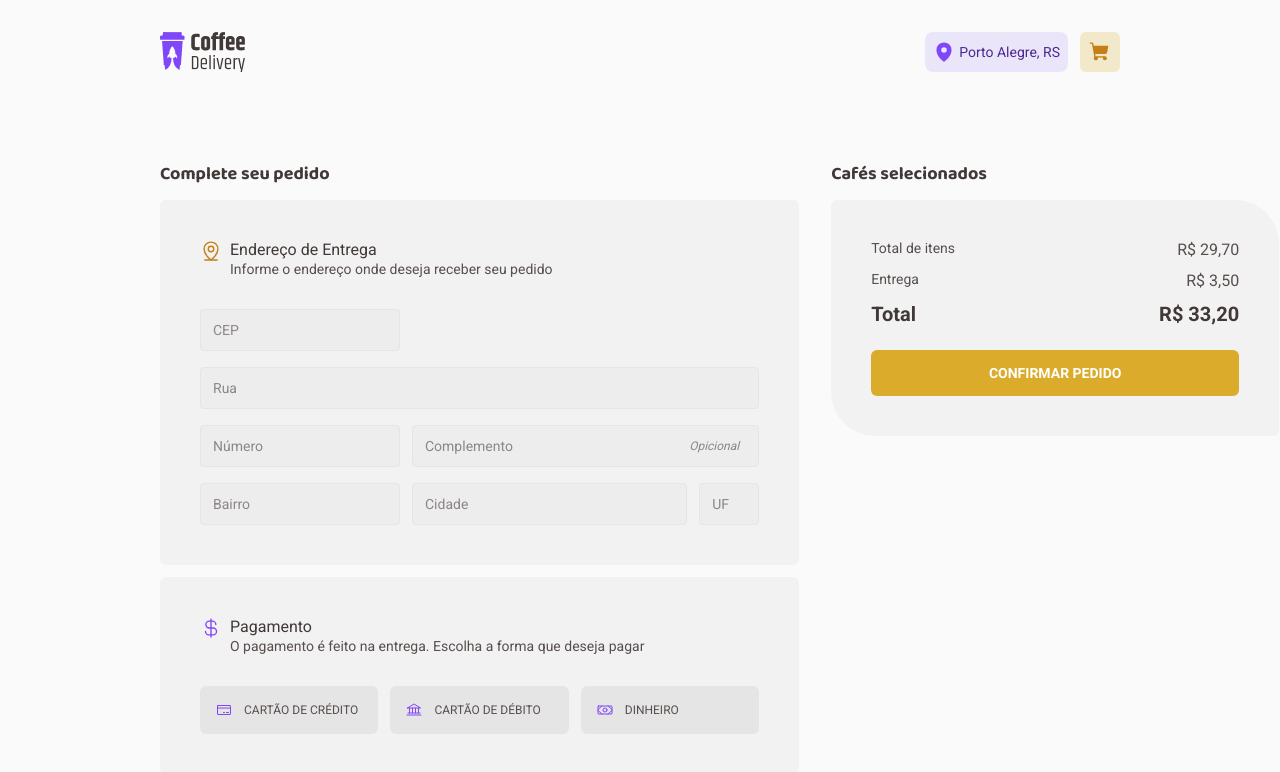
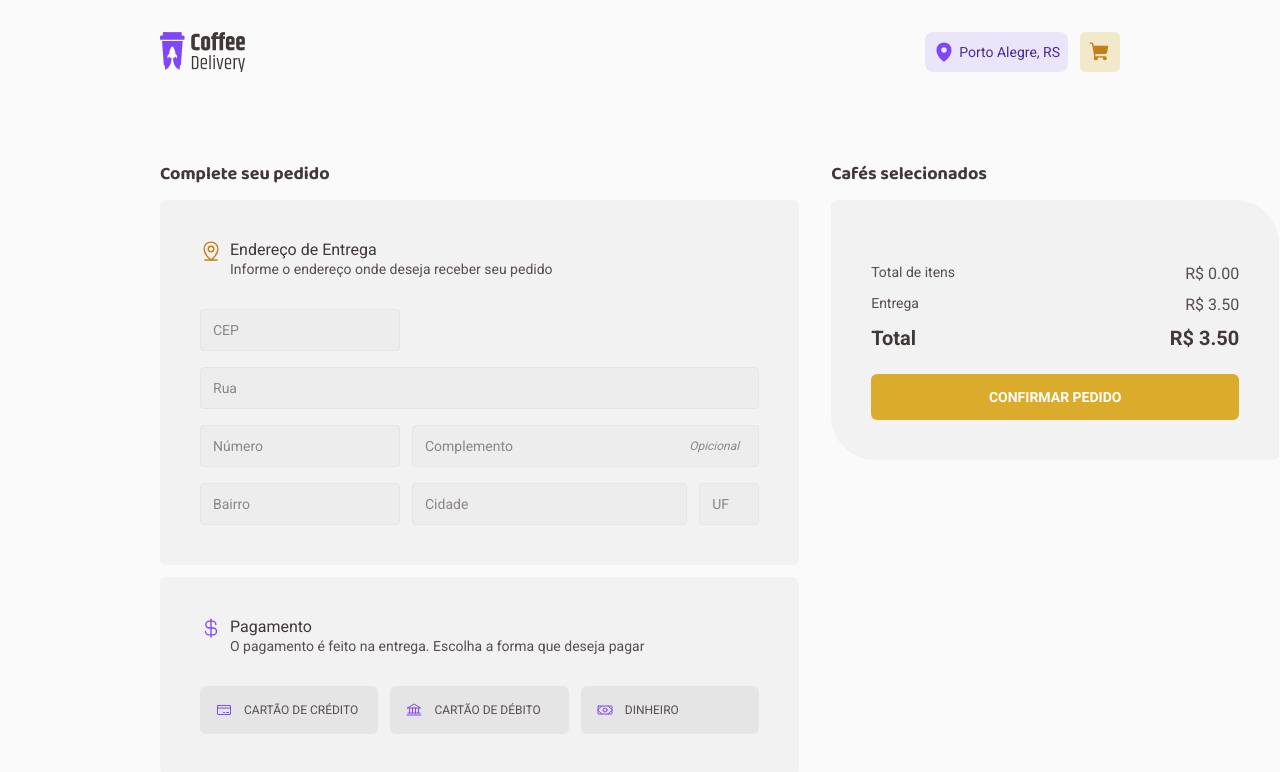
Before and after one commit to joaocruzzq/coffee-delivery, a React (Vite) app: page /checkout in a window 1280 px wide. Shown: the top 772 px of the page. Built offline with nearby package versions, Linux system fonts and the light colour scheme.

Commit message:
mapeando cafes do pedido e calculando preço

```diff
--- a/src/components/stepper/index.tsx
+++ b/src/components/stepper/index.tsx
@@ -4,6 +4,7 @@ import { StepperContainer } from "./styles";
 import { Minus, Plus } from "phosphor-react";
 
 interface StepperProps {
+   itemId: number
    initialValue: number
    onChange: (quantity: number) => void
 }
--- a/src/context/coffee-cart-context.tsx
+++ b/src/context/coffee-cart-context.tsx
@@ -26,6 +26,7 @@ export interface CoffeeType {
 interface CoffeeCartContextType {
    coffeesOnCart: CoffeeOnCartProps[]
    addCoffeeToCart: (coffee: CoffeeType) => void
+   updateCoffeeQuantity: (id: number, quantity: number) => void
 }
 
 export const CoffeeCartContext = createContext({} as CoffeeCartContextType)
@@ -61,6 +62,12 @@ export function CoffeeCartContextProvider({ children }: CoffeeCartContextProvide
       }
    }
 
+   function updateCoffeeQuantity(id: number, quantity: number) {
+      setCoffeesOnCart(prevState =>
+         prevState.map(coffee => coffee.id === id ? {...coffee, quantity} : coffee)
+      )
+   }
+
    useEffect(() => {
       console.log(coffeesOnCart)
    }, [coffeesOnCart])
@@ -70,6 +77,7 @@ export function CoffeeCartContextProvider({ children }: CoffeeCartContextProvide
          value={{
             coffeesOnCart,
             addCoffeeToCart,
+            updateCoffeeQuantity
          }}
       >
          {children}
--- a/src/pages/checkout/components/coffee-card/index.tsx
+++ b/src/pages/checkout/components/coffee-card/index.tsx
@@ -4,13 +4,22 @@ import { Stepper } from "../../../../components/stepper";
 
 import { Trash } from "phosphor-react";
 
-import { CoffeeOnCartProps } from "../../../../context/coffee-cart-context";
+import { CoffeeCartContext, CoffeeOnCartProps } from "../../../../context/coffee-cart-context";
+import { useContext } from "react";
 
 interface CoffeeCardOnOrder {
    coffee: CoffeeOnCartProps
 }
 
 export function CoffeeCard({ coffee }: CoffeeCardOnOrder) {
+   const { updateCoffeeQuantity } = useContext(CoffeeCartContext)
+
+   function handleQuantityChange(newQuantity: number) {
+      updateCoffeeQuantity(coffee.id, newQuantity)
+   }
+
+   const totalCoffeePrice = (coffee.price * coffee.quantity).toFixed(2)
+
    return (
       <CoffeeCardContainer>
          <div className="coffeInfo">
@@ -20,7 +29,11 @@ export function CoffeeCard({ coffee }: CoffeeCardOnOrder) {
                <span>{coffee.name}</span>
 
                <div className="actions">
-                  <Stepper />
+                  <Stepper
+                  itemId={coffee.id}
+                  initialValue={coffee.quantity}
+                  onChange={handleQuantityChange}
+                  />
 
                   <button>
                      <Trash size={16} />
@@ -30,7 +43,7 @@ export function CoffeeCard({ coffee }: CoffeeCardOnOrder) {
             </div>
          </div>
 
-         <strong>{coffee.price}</strong>
+         <strong>{totalCoffeePrice}</strong>
       </CoffeeCardContainer>
    )
 }
--- a/src/pages/checkout/index.tsx
+++ b/src/pages/checkout/index.tsx
@@ -12,6 +12,12 @@ import { CoffeeCartContext } from "../../context/coffee-cart-context";
 
 export function Checkout() {
    const { coffeesOnCart } = useContext(CoffeeCartContext)
+
+   const deliveryPrice = (3.5).toFixed(2)
+
+   const totalOrderPrice = coffeesOnCart.reduce((total, coffee) => total + coffee.quantity * coffee.price, 0).toFixed(2)
+
+   const totalOrderPriceWithDelivery = (Number(totalOrderPrice) + Number(deliveryPrice)).toFixed(2)
 
    return (
       <CheckoutContainer>
@@ -63,33 +69,29 @@ export function Checkout() {
             </FormContainer>
 
             <OrderContainer>
+               <div className="coffeesOnOrder">
                {coffeesOnCart.map(coffee => (
                   <>
                      <CoffeeCard coffee={coffee} />
                      <div className="divider" />
                   </>
                ))}
-
-               {/* <CoffeeCard />
-               <div className="divider" />
-
-               <CoffeeCard />
-               <div className="divider" /> */}
+               </div>
 
                <div className="orderPricing">
                   <div>
                      <p>Total de itens</p>
-                     <span>29,70</span>
+                     <span>{totalOrderPrice}</span>
                   </div>
 
                   <div>
                      <p>Entrega</p>
-                     <span>3,50</span>
+                     <span>{deliveryPrice}</span>
                   </div>
 
                   <div>
                      <strong>Total</strong>
-                     <span>33,20</span>
+                     <span>{totalOrderPriceWithDelivery}</span>
                   </div>
                </div>
 
--- a/src/pages/checkout/styles.ts
+++ b/src/pages/checkout/styles.ts
@@ -115,6 +115,16 @@ export const OrderContainer = styled.div`
 
    background: ${props => props.theme["base-card"]};
 
+   .coffeesOnOrder {
+      display: grid;
+
+      gap: 1.5rem;
+      overflow: auto;
+
+      padding-right: 0.75rem;
+      max-height: 20.5rem;
+   }
+
    .divider {
       height: 1px;
       width: 100%;
--- a/src/pages/home/components/coffee-card/index.tsx
+++ b/src/pages/home/components/coffee-card/index.tsx
@@ -45,6 +45,7 @@ export function CoffeeCard({coffee}: CoffeeProps) {
 
             <div className="actions">
                <Stepper
+               itemId={coffee.id}
                initialValue={itemQuantity}
                onChange={handleQuantityChange}
                />
--- a/src/styles/global.ts
+++ b/src/styles/global.ts
@@ -11,6 +11,15 @@ export const GlobalStyles = createGlobalStyle`
    :focus {
       outline: 0;
       box-shadow: 0 0 0 1px ${props => props.theme.purple};
+   }
+
+   ::-webkit-scrollbar {
+      width: 4px;
+   }
+
+   ::-webkit-scrollbar-thumb {
+      border-radius: 10px;
+      background-color: ${props => props.theme.yellow};
    }
 
    body {
```
